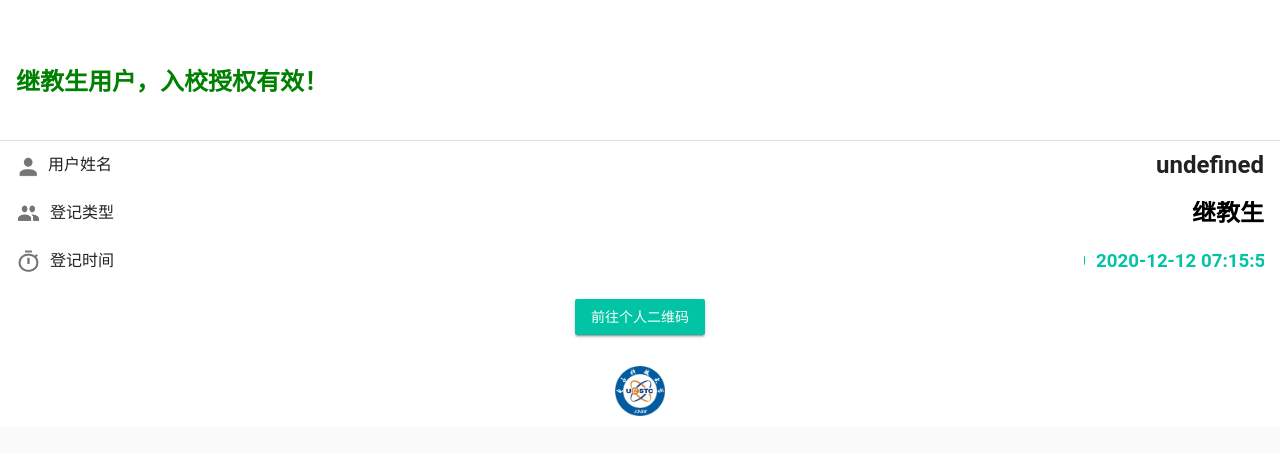
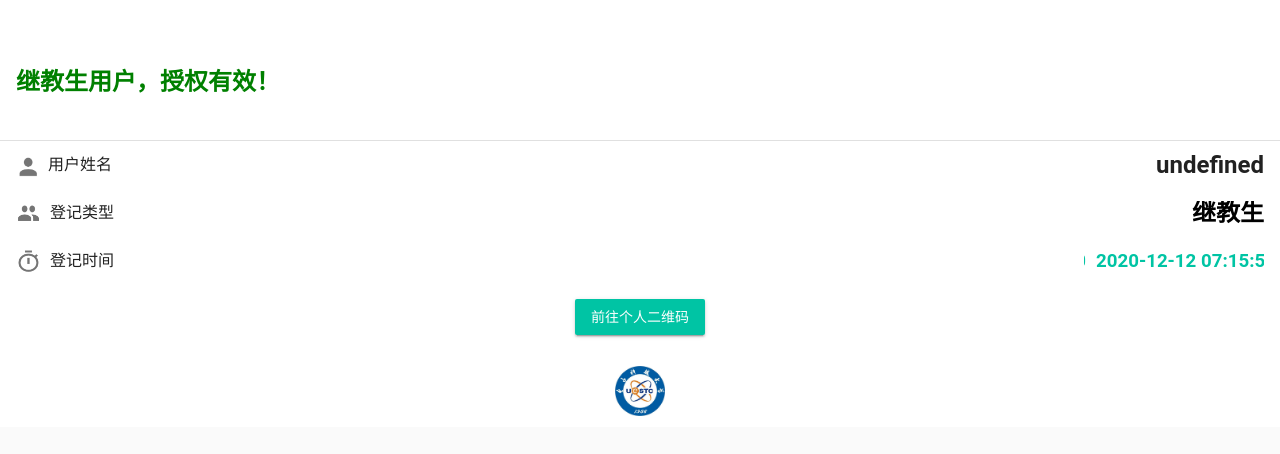
Before and after one commit to Obscurepawn/obscurepawn.github.io, a plain HTML site: page index.html in a window 1280 px wide. Drawn offline with Linux system fonts and the light colour scheme; no server answers; a web font is replaced by a local one.

Commit message:
更新字段

```diff
--- a/index.html
+++ b/index.html
@@ -974,7 +974,7 @@
                           //   document.getElementById("username").innerHTML = gbkName;
                           // }
                           document.getElementById("usertype").innerHTML = "继教生";
-                          document.getElementById("userPasstext").innerHTML = "继教生用户，入校授权有效！";
+                          document.getElementById("userPasstext").innerHTML = "继教生用户，授权有效！";
                         </script>
                       </div>
                     </h3>
```
